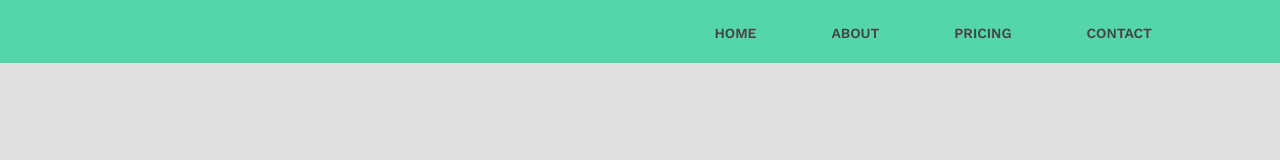
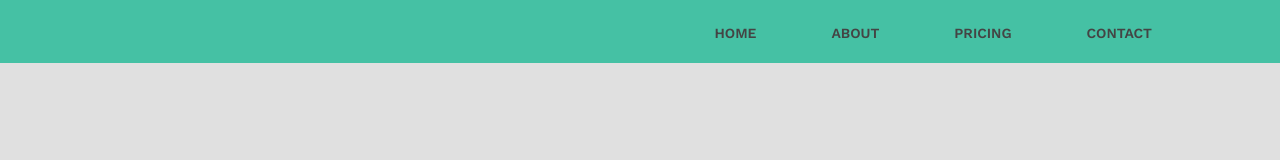
Before and after one commit to GoHomePalms/website, a plain HTML site: page index.html in a window 1280 px wide. Drawn offline with nearby package versions, Linux system fonts and the light colour scheme.

Commit message:
Update style.css

```diff
--- a/style.css
+++ b/style.css
@@ -12,7 +12,7 @@ body {
 }
 
 header {
-  background: #55d6aa;
+  background: #45c1a4;
 }
 
 header::after {
```
